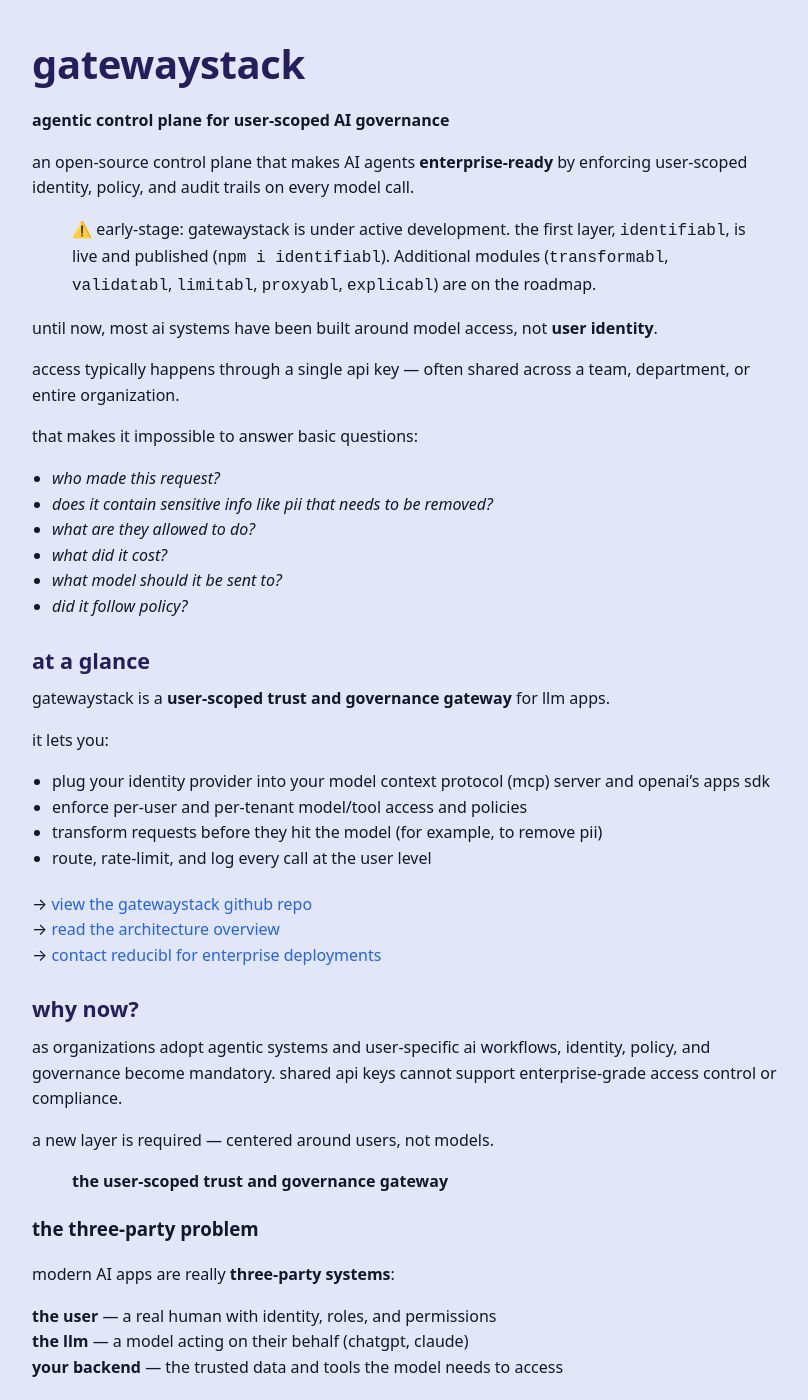
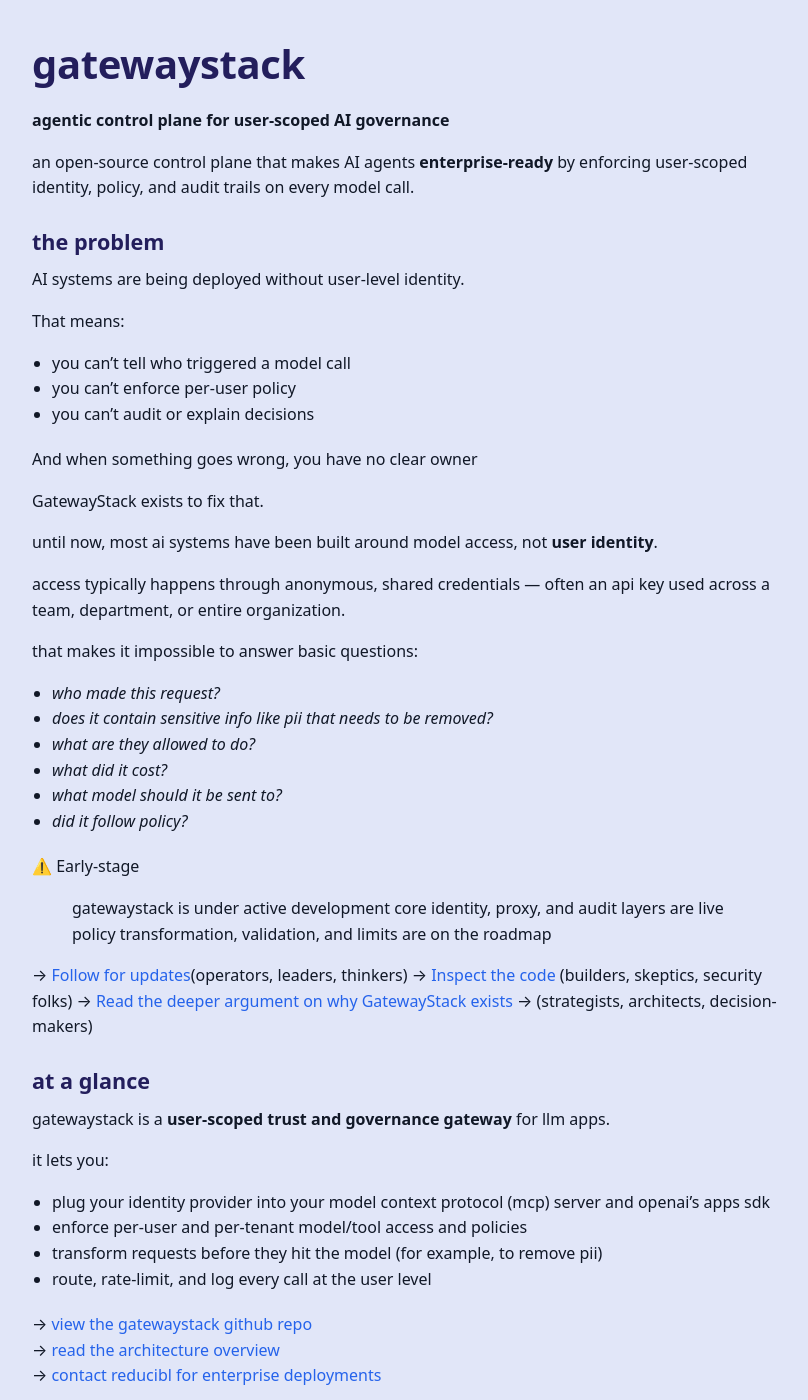
Before and after one commit to davidcrowe/gatewaystack.com, a Jekyll site: the page built from index.md, in a window 1280 px wide and 1400 px high. Shown: the whole window, without its empty margins (228-1036 px from the left). Built offline with Jekyll 4.4.1, drawn with Linux system fonts in a browser that asks for light colours; some of the changed text lies outside the part shown.

Commit message:
revised intro

```diff
--- a/index.md
+++ b/index.md
@@ -9,11 +9,23 @@
 
 an open-source control plane that makes AI agents **enterprise-ready** by enforcing user-scoped identity, policy, and audit trails on every model call.
 
-> ⚠️ early-stage: gatewaystack is under active development. the first layer, `identifiabl`, is live and published (`npm i identifiabl`). Additional modules (`transformabl`, `validatabl`, `limitabl`, `proxyabl`, `explicabl`) are on the roadmap.
+## the problem
+
+AI systems are being deployed without user-level identity.
+
+That means:
+
+- you can’t tell who triggered a model call
+- you can’t enforce per-user policy
+- you can’t audit or explain decisions
+
+And when something goes wrong, you have no clear owner
+
+GatewayStack exists to fix that.
 
 until now, most ai systems have been built around model access, not **user identity**.
 
-access typically happens through a single api key — often shared across a team, department, or entire organization.
+access typically happens through anonymous, shared credentials — often an api key used across a team, department, or entire organization.
 
 that makes it impossible to answer basic questions:
 
@@ -23,6 +35,15 @@
 - *what did it cost?*
 - *what model should it be sent to?*
 - *did it follow policy?*
+
+⚠️ Early-stage
+> gatewaystack is under active development
+> core identity, proxy, and audit layers are live
+> policy transformation, validation, and limits are on the roadmap
+
+→ [Follow for updates](linkedin.com/mrdavidcrowe)(operators, leaders, thinkers)
+→ [Inspect the code](https://github.com/davidcrowe/gatewaystack) (builders, skeptics, security folks)
+→ [Read the deeper argument on why GatewayStack exists](https://reducibl.com/writing) → (strategists, architects, decision-makers)
 
 ## at a glance
 
@@ -35,9 +56,9 @@
 - transform requests before they hit the model (for example, to remove pii)
 - route, rate-limit, and log every call at the user level
 
-→ [view the gatewaystack github repo](https://github.com/davidcrowe/gatewaystack)
+→ [view the gatewaystack github repo]()
 → [read the architecture overview](#designing-a-user-scoped-ai-trust--governance-gateway)
-→ [contact reducibl for enterprise deployments](https://reducibl.com)
+→ [contact reducibl for enterprise deployments]()
 
 ## why now?
 
@@ -64,7 +85,7 @@
 - audit by user (*"who made this query?"* → can't answer)
 
 **without a unifying identity layer, you get:**
-- shared API keys (everyone sees everything, or no one sees anything)
+- shared api keys (everyone sees everything, or no one sees anything)
 - no enforcement ("who can use which models for what")
 - no audit trail (can't prove compliance)
 - enterprises block AI access entirely (too risky)
@@ -75,9 +96,9 @@
 
 ### when the three-party problem goes wrong
 
+user-scoped requests act as a safety net for all kinds of common mistakes.
+
 while gatewaystack doesn't necessarily solve the root cause of each issue, it would have prevented these resources from being accessed without a cryptographically verified user identity on the request.
-
-user-scoped requests act as a safety net for all kinds of common mistakes:
 
 → [xAI Dev Leaks API Key for Private SpaceX, Tesla LLMs](https://krebsonsecurity.com/2025/05/xai-dev-leaks-api-key-for-private-spacex-tesla-llms/?utm_source=chatgpt.com)
 → [DeepSeek database left user data, chat histories exposed for anyone to see](https://www.theverge.com/news/603163/deepseek-breach-ai-security-database-exposed?utm_source=chatgpt.com)
@@ -278,7 +299,7 @@
 - multi-tenant saas products
 - teams building apps sdk- and mcp-powered agents
 
-**example use cases:**
+## example use cases
 
 ### healthcare saas — hipaa-compliant AI diagnostics
 
@@ -352,11 +373,11 @@
 to get user-scoped AI governance with kong, you'd need to:
 1. install `jwt` plugin (validate tokens)
 2. install `request-transformer` plugin (inject headers)
-3. write custom Lua script to normalize identity claims
-4. write custom Lua script for scope-to-tool mapping
+3. write custom lua script to normalize identity claims
+4. write custom lua script for scope-to-tool mapping
 5. write custom plugin for pre-flight cost estimation
-6. build separate service for Protected Resource Metadata
-7. configure DCR flow manually
+6. build separate service for protected resource metadata
+7. configure dcr flow manually
 8. build custom audit log forwarding
 
 **signficant development + ongoing maintenance.**
```
